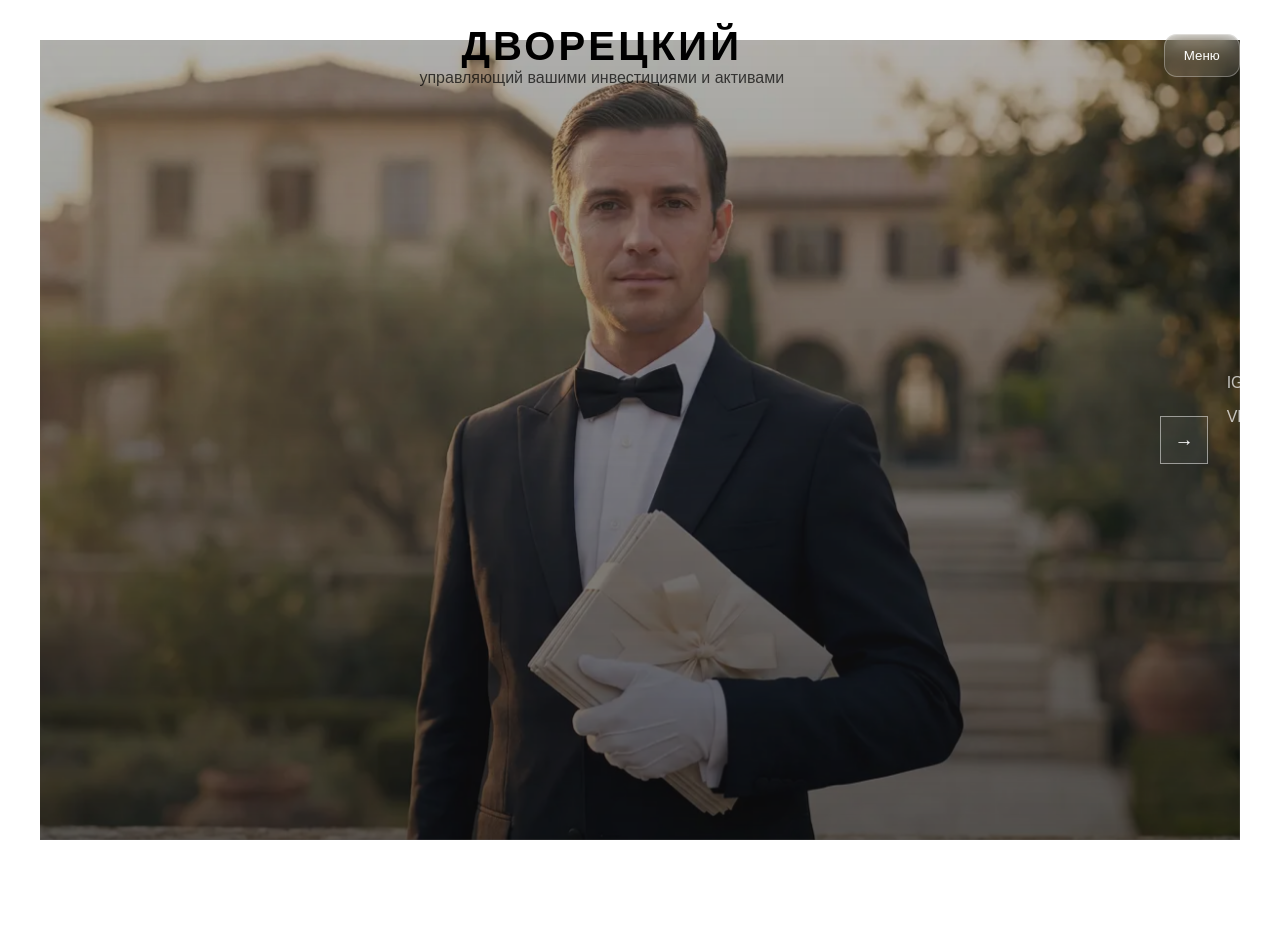
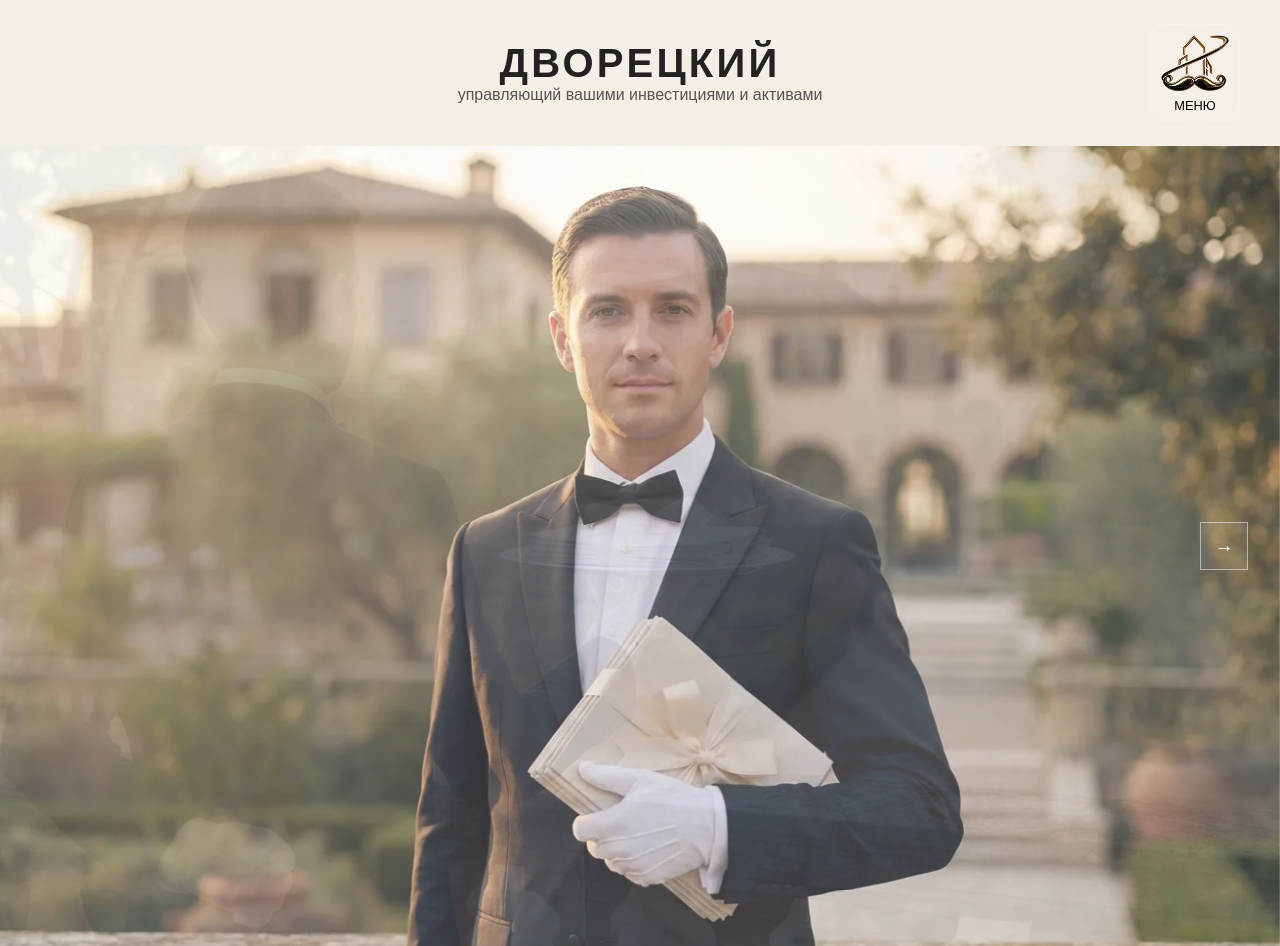
Before and after one commit to Vineker1One/butler-invest, a React (Vite) app in the folder client/: page / in a window 1280 px wide. Before the commit the page ends 880 px from the top, so only its background shows below. Built offline with nearby package versions, Linux system fonts and the light colour scheme.

Commit message:
add styles HomePage

```diff
--- a/client/src/layouts/MainLayout.tsx
+++ b/client/src/layouts/MainLayout.tsx
@@ -1,13 +1,9 @@
-import type { ReactNode } from 'react'
+import type { ReactNode } from "react";
 
 type Props = {
-  children: ReactNode
-}
+    children: ReactNode;
+};
 
 export const MainLayout = ({ children }: Props) => {
-  return (
-    <div style={{ padding: '2.5rem' }}>
-      {children}
-    </div>
-  )
-}
+    return <div>{children}</div>;
+};
--- a/client/src/pages/Home/sections/Hero/Hero.css
+++ b/client/src/pages/Home/sections/Hero/Hero.css
@@ -0,0 +1,4 @@
+.hero {
+    display: flex;
+    flex-direction: column;
+}
--- a/client/src/pages/Home/sections/Hero/Hero.tsx
+++ b/client/src/pages/Home/sections/Hero/Hero.tsx
@@ -1,13 +1,13 @@
-import { Header } from '../../../../widgets/Header'
-import { Slider } from './components/Slider'
-import { Socials } from './components/Socials'
+import { Header } from "../../../../widgets/Header";
+import { Slider } from "./components/Slider";
+import { Socials } from "./components/Socials";
+import "./Hero.css";
 
 export const Hero = () => {
   return (
-    <section>
+    <section className="hero">
       <Header />
       <Slider />
-      <Socials />
     </section>
   )
 }
--- /dev/null
+++ b/client/src/pages/Home/sections/Hero/components/Slider.css
@@ -0,0 +1,67 @@
+.slider {
+  position: relative;
+  height: 100vh;
+}
+
+.slider__image {
+  position: absolute;
+  inset: 0;
+
+  background-size: cover;
+  background-position: center top;
+  opacity: 0;
+  transition: opacity 1.2s ease;
+}
+
+.slider__image.active {
+    opacity: 1;
+}
+
+.slider__next {
+    position: absolute;
+    right: 2rem;
+    top: 50%;
+    transform: translateY(-50%);
+
+    background: transparent;
+    border: 1px solid white;
+    color: white;
+
+    padding: 1rem;
+    cursor: pointer;
+}
+
+.slider__overlay {
+    position: absolute;
+    inset: 0;
+    z-index: 1;
+}
+
+.slider__next {
+    position: absolute;
+    right: 2rem;
+    top: 50%;
+    transform: translateY(-50%);
+
+    width: 3rem;
+    height: 3rem;
+
+    display: flex;
+    align-items: center;
+    justify-content: center;
+
+    border: 1px solid rgba(255, 255, 255, 0.5);
+    background: rgba(255, 255, 255, 0.05);
+
+    color: white;
+    font-size: 1.2rem;
+
+    cursor: pointer;
+    z-index: 2;
+
+    transition: 0.3s;
+}
+
+.slider__next:hover {
+    background: rgba(255, 255, 255, 0.2);
+}
--- a/client/src/pages/Home/sections/Hero/components/Slider.tsx
+++ b/client/src/pages/Home/sections/Hero/components/Slider.tsx
@@ -1,33 +1,38 @@
-import { useState, useEffect } from 'react'
-import './Slidex.css'
+import { useState, useEffect } from "react";
+import "./Slider.css";
 
-import img1 from '@/assets/images/hero/hero-1.webp'
-import img2 from '@/assets/images/hero/hero-2.webp'
-import img3 from '@/assets/images/hero/hero-3.webp'
+import img1 from "@/assets/images/hero/hero-1.webp";
+import img2 from "@/assets/images/hero/hero-2.webp";
+import img3 from "@/assets/images/hero/hero-3.webp";
 
-const images = [img1, img2, img3]
+const slides = [
+    { img: img1, position: "center top" },
+    { img: img2, position: "center top" },
+    { img: img3, position: "center bottom" },
+];
 
 export const Slider = () => {
-  const [index, setIndex] = useState(0)
+    const [index, setIndex] = useState(0);
 
     const nextSlide = () => {
-    setIndex((prev) => (prev + 1) % images.length)
-  }
+        setIndex((prev) => (prev + 1) % slides.length);
+    };
 
     useEffect(() => {
-    const interval = setInterval(nextSlide, 5000)
-    return () => clearInterval(interval)
-  }, [])
+        const interval = setInterval(nextSlide, 5000);
+        return () => clearInterval(interval);
+    }, []);
 
     return (
         <div className="slider">
-      {images.map((img, i) => (
-        <img
+            {slides.map((slide, i) => (
+                <div
                     key={i}
-          src={img}
-          className={`slider__image ${i === index ? 'active' : ''}`}
-          loading="lazy"
-          alt={`slide-${i}`}
+                    className={`slider__image ${i === index ? "active" : ""}`}
+                    style={{
+                        backgroundImage: `url(${slide.img})`,
+                        backgroundPosition: slide.position,
+                    }}
                 />
             ))}
 
@@ -37,5 +42,5 @@ export const Slider = () => {
                 →
             </button>
         </div>
-  )
-}
+    );
+};
--- a/client/src/pages/Home/sections/Hero/components/Slidex.css
+++ /dev/null
@@ -1,73 +0,0 @@
-.slider {
-  position: relative;
-  height: 100vh;
-  overflow: hidden;
-}
-
-.slider__image {
-  position: absolute;
-  width: 100%;
-  height: 100%;
-  object-fit: cover;
-
-  opacity: 0;
-  transition: opacity 0.8s ease;
-}
-
-.slider__image.active {
-  opacity: 1;
-}
-
-.slider__next {
-  position: absolute;
-  right: 2rem;
-  top: 50%;
-  transform: translateY(-50%);
-
-  background: transparent;
-  border: 1px solid white;
-  color: white;
-
-  padding: 1rem;
-  cursor: pointer;
-}
-
-.slider__overlay {
-  position: absolute;
-  inset: 0;
-  background: linear-gradient(
-    to bottom,
-    rgba(0, 0, 0, 0.3),
-    rgba(0, 0, 0, 0.6)
-  );
-  z-index: 1;
-}
-
-.slider__next {
-  position: absolute;
-  right: 2rem;
-  top: 50%;
-  transform: translateY(-50%);
-
-  width: 3rem;
-  height: 3rem;
-
-  display: flex;
-  align-items: center;
-  justify-content: center;
-
-  border: 1px solid rgba(255, 255, 255, 0.5);
-  background: rgba(255, 255, 255, 0.05);
-
-  color: white;
-  font-size: 1.2rem;
-
-  cursor: pointer;
-  z-index: 2;
-
-  transition: 0.3s;
-}
-
-.slider__next:hover {
-  background: rgba(255, 255, 255, 0.2);
-}
--- a/client/src/widgets/Header.css
+++ b/client/src/widgets/Header.css
@@ -1,57 +1,53 @@
 .header {
-  position: absolute;
-  top: 0;
-  left: 0;
     width: 100%;
-
+    background: #f3efe6;
+    position: relative;
     display: flex;
-  justify-content: space-between;
     align-items: center;
-
+    justify-content: flex-end;
     padding: 1.5rem 2.5rem;
-  z-index: 10;
 }
 
 .header__center {
+    position: absolute;
+    left: 50%;
+    transform: translateX(-50%);
+
     text-align: center;
-  flex: 1;
 }
 
 .header__title {
     font-size: 2.5rem;
     letter-spacing: 0.2rem;
+    color: #222;
 }
 
 .header__subtitle {
     font-size: 1rem;
-  opacity: 0.7;
+    color: #555;
 }
 
 .header__menu {
-  backdrop-filter: blur(10px);
-  background: rgba(255, 255, 255, 0.1);
+    display: flex;
+    flex-direction: column;
+    align-items: center;
+    gap: 0.3rem;
+
+    backdrop-filter: blur(12px);
+    background: rgba(255, 255, 255, 0.08);
 
     border: 1px solid rgba(255, 255, 255, 0.3);
-  border-radius: 0.8rem;
+    border-radius: 1rem;
 
-  padding: 0.8rem 1.2rem;
+    padding: 0.5rem;
 
-  color: white;
+    color: black;
+    font-size: 0.8rem;
+
     cursor: pointer;
-
     transition: 0.3s;
 }
 
-.header__menu:hover {
-  background: rgba(255, 255, 255, 0.2);
+.header__menu img {
+    object-fit: contain;
 }
-
-@media (max-width: 768px) {
-  .header__title {
-    font-size: 1.5rem;
-  }
-
-  .header__subtitle {
-    font-size: 0.8rem;
-  }
-}
--- a/client/src/widgets/Header.tsx
+++ b/client/src/widgets/Header.tsx
@@ -1,4 +1,5 @@
 import './Header.css'
+import menuIcon from '@/assets/icons/menu-icon.png'
 
 export const Header = () => {
   return (
@@ -10,7 +11,10 @@ export const Header = () => {
         </p>
       </div>
 
-      <button className="header__menu">Меню</button>
+      <button className="header__menu">
+        <img src={menuIcon} alt="menu" />
+        <span>МЕНЮ</span>
+      </button>
     </header>
   )
 }
```
Also changed, not shown: client/src/assets/icons/menu-icon.png (added), 1 other file (tests, documents, lock files or other folders). Lines whose indentation alone changed are shown as unchanged.
